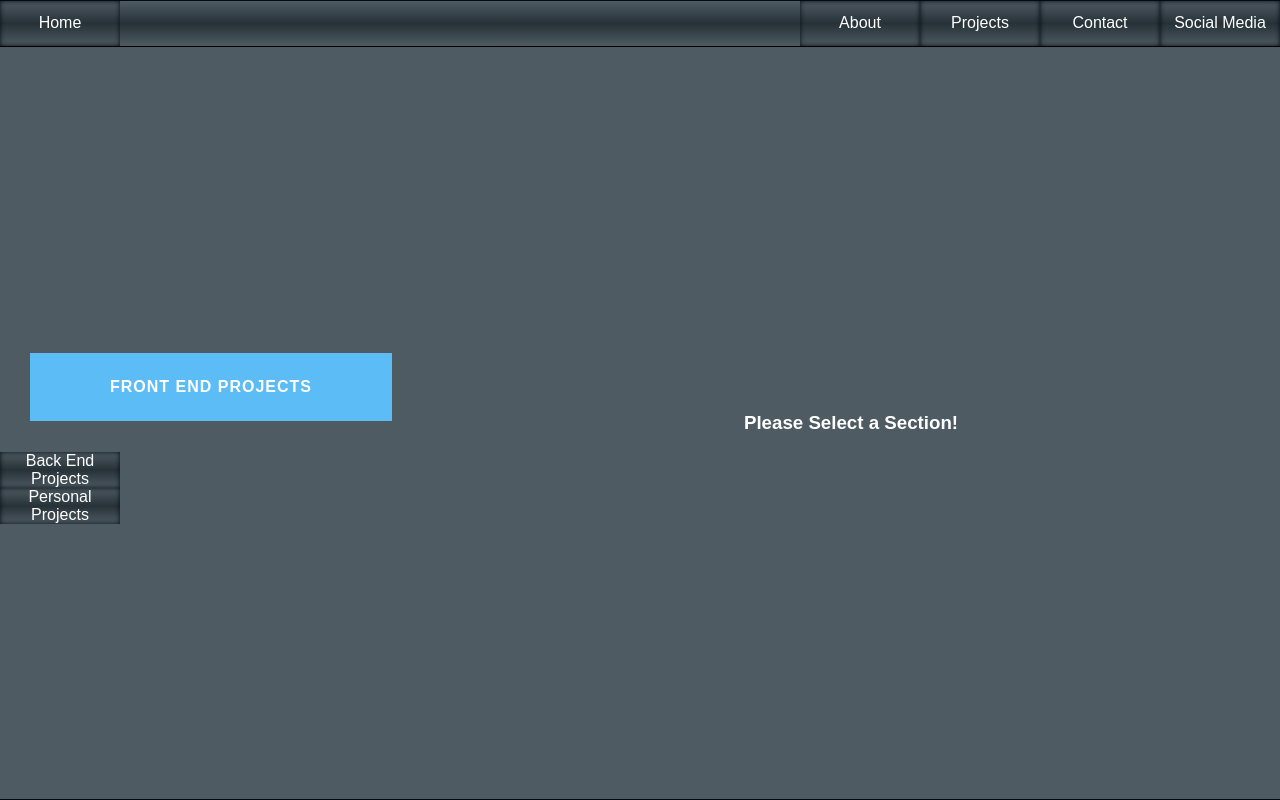
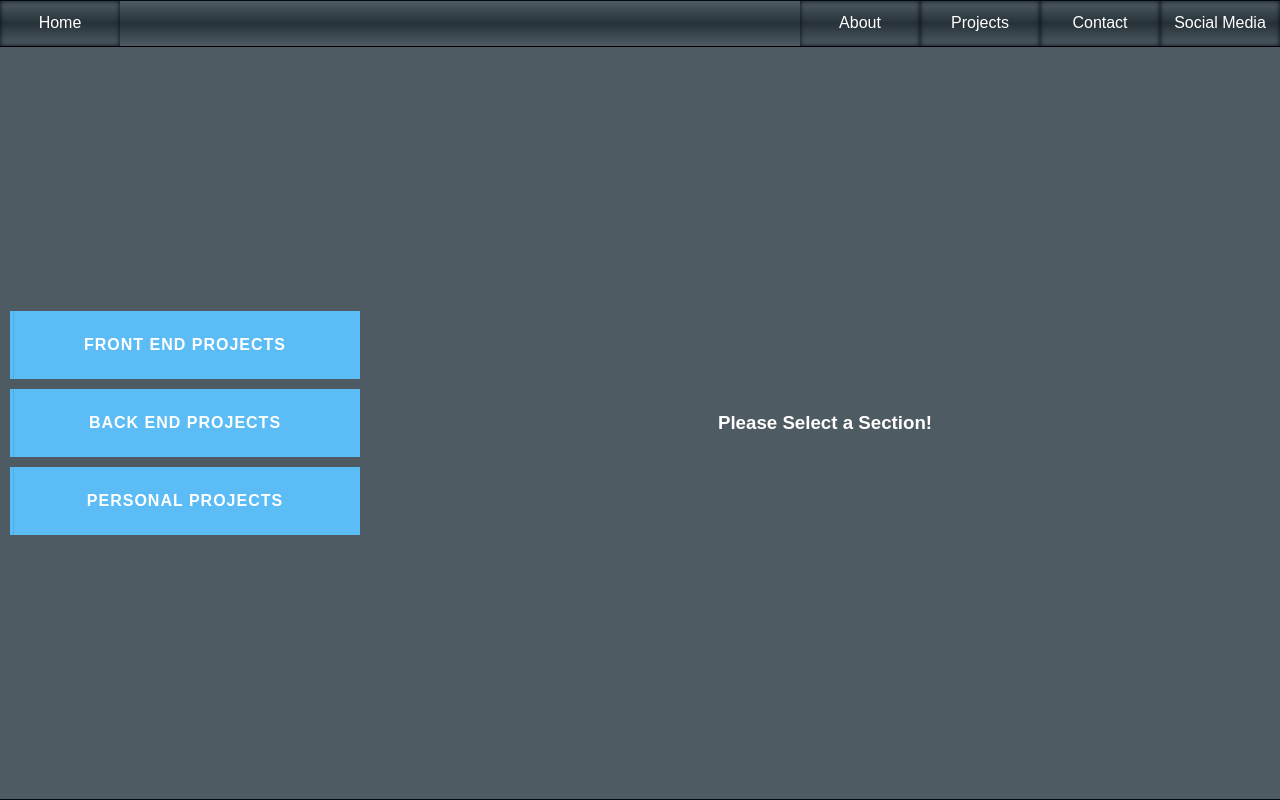
Before and after one commit to tbwilson89/portfolio, a React (Create React App) app: page /projects in a window 1280 px wide. Built offline with nearby package versions, Linux system fonts and the light colour scheme; the HTML template or start-up script is replaced by a standard one.

Commit message:
Add button style to all in projects page

```diff
--- a/src/App.css
+++ b/src/App.css
@@ -1,3 +1,7 @@
+p {
+  padding: 0;
+  margin: 0; }
+
 .App {
   text-align: center;
   align-content: center;
@@ -150,15 +154,16 @@
   justify-content: center; }
 
 .btn {
+  width: 210px;
   border: none;
   font-family: inherit;
   font-size: inherit;
   color: inherit;
   background: none;
   cursor: pointer;
-  padding: 25px 80px;
+  padding: 25px 70px;
   display: inline-block;
-  margin: 15px 30px;
+  margin: 5px 10px;
   text-transform: uppercase;
   letter-spacing: 1px;
   font-weight: 700;
--- a/src/App.scss
+++ b/src/App.scss
@@ -4,6 +4,11 @@ $background-dark: #263238;
 $background-main: #000a12;
 
 //Blanket formatting for entire application
+p {
+  padding: 0;
+  margin: 0;
+}
+
 .App {
   text-align: center;
   align-content: center;
@@ -206,15 +211,16 @@ $background-main: #000a12;
   justify-content: center;
 }
 .btn {
+  width: 210px;
 	border: none;
 	font-family: inherit;
 	font-size: inherit;
 	color: inherit;
 	background: none;
 	cursor: pointer;
-	padding: 25px 80px;
+	padding: 25px 70px;
 	display: inline-block;
-	margin: 15px 30px;
+  margin: 5px 10px;
 	text-transform: uppercase;
 	letter-spacing: 1px;
 	font-weight: 700;
--- a/src/components/projects.js
+++ b/src/components/projects.js
@@ -13,8 +13,8 @@ const Projects = ({ match }) => {
     <div className='project-wrapper'>
       <div className='projects-nav'>
         <Link to={`${match.url}/frontend/testing`}><p className='perspective'><div className='btn project-link-btn'>Front End Projects</div></p></Link>
-        <Link to={`${match.url}/backend`}><div className='link-btn'>Back End Projects</div></Link>
-        <Link to={`${match.url}/personal`}><div className='link-btn'>Personal Projects</div></Link>
+        <Link to={`${match.url}/backend`}><p className='perspective'><div className='btn project-link-btn'>Back End Projects</div></p></Link>
+        <Link to={`${match.url}/personal`}><p className='perspective'><div className='btn project-link-btn'>Personal Projects</div></p></Link>
       </div>
       <div className='projects-display'>
         <Route path={`${match.url}/frontend/:projectId`} component={Frontend}/>
```
Also changed, not shown: 2 other files (tests, documents, lock files or other folders).
